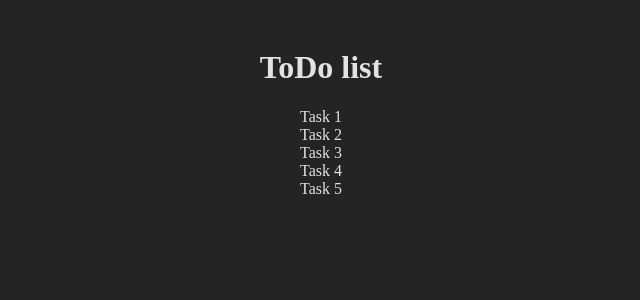
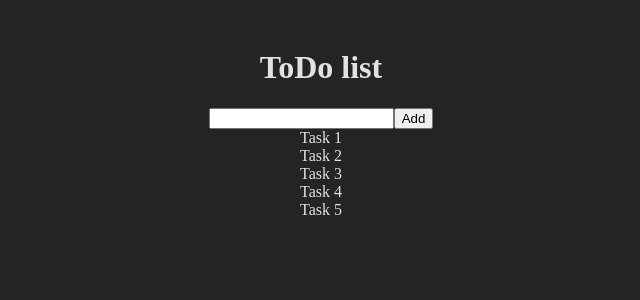
Before and after one commit to simz14/react-TodoApp, a React (Vite) app: page / in a window 1280 px wide. Shown: the top 300 px of the page, without its empty margins (319-959 px from the left). Built offline with nearby package versions, Linux system fonts and the light colour scheme.

Commit message:
starting add task function

```diff
--- a/src/App.jsx
+++ b/src/App.jsx
@@ -1,7 +1,8 @@
 import { useState } from "react";
 import "./App.css";
+import AddTask from "./components/AddTask";
 
-function App() {
+const App = () => {
   const [data, setData] = useState([
     { title: "Task 1", done: false },
     { title: "Task 2", done: false },
@@ -13,13 +14,15 @@ function App() {
   return (
     <div>
       <h1>ToDo list</h1>
+
       <div>
+        {AddTask()}
         {data.map((task) => (
           <div key={task.title}>{task.title}</div>
         ))}
       </div>
     </div>
   );
-}
+};
 
 export default App;
--- /dev/null
+++ b/src/components/AddTask.jsx
@@ -0,0 +1,10 @@
+const AddTask = () => {
+  return (
+    <div>
+      <input type="text" />
+      <button>Add</button>
+    </div>
+  );
+};
+
+export default AddTask;
```
